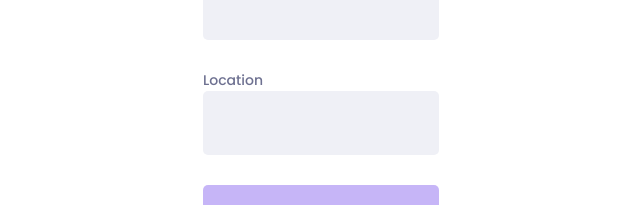
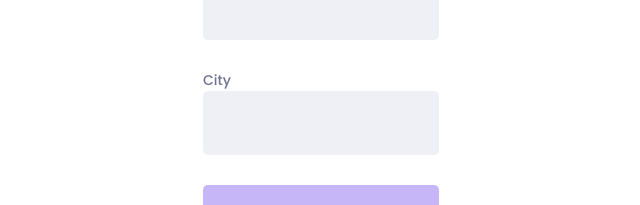
Before and after one commit to cameron-carruthers/weather-app, a React (Create React App) app: page / in a window 1280 px wide. Shown: the part 392-597 px from the top of the page, without its empty margins (319-959 px from the left). Built offline with nearby package versions, Linux system fonts and the light colour scheme.

Commit message:
Create controlled form in Login component

```diff
--- a/src/LogIn.js
+++ b/src/LogIn.js
@@ -1,3 +1,4 @@
+import { useState } from 'react';
 import styled from 'styled-components';
 
 const Container = styled.div`
@@ -78,20 +79,23 @@
   }
 `
 
-const Login = () => {
+const LogIn = ({ getWeatherInfo }) => {
+
+  const [name, setName] = useState('');
+  const [city, setCity] = useState('');
 
   return (
     <Container>
       <Heading>Welcome</Heading>
       <Subheading>Tell us about yourself</Subheading>
-      <Form>
+      <Form onSubmit={getWeatherInfo}>
         <Label>
           Your name
-          <Input type="text" name="name" />
+          <Input type="text" value={name} onChange={e => setName(e.target.value)}/>
         </Label>
         <Label>
-          Location
-          <Input type="text" name="name" />
+          City
+          <Input type="text" value={city} onChange={e => setCity(e.target.value)}/>
         </Label>
         {name && city ? <Button>Continue</Button> : <Button disabled>Continue</Button>}
       </Form>
@@ -99,4 +103,4 @@
   )
 };
 
-export default Login;
+export default LogIn;
```
Also changed, not shown: 1 other file (tests, documents, lock files or other folders).
